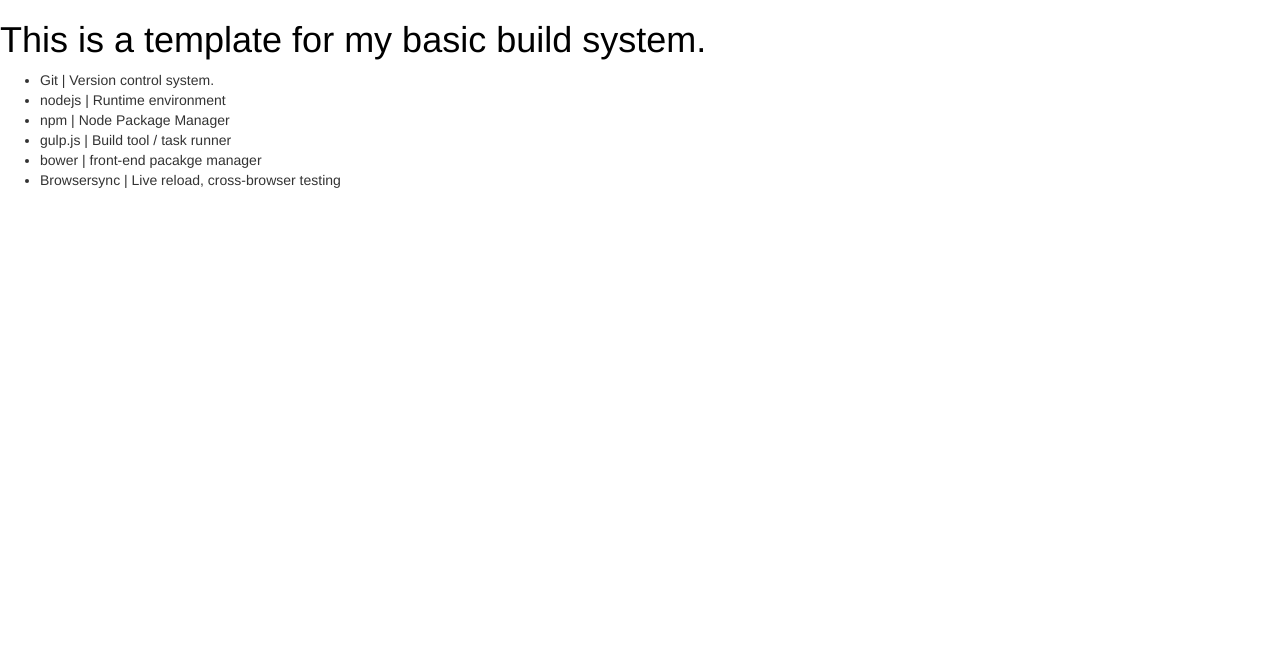
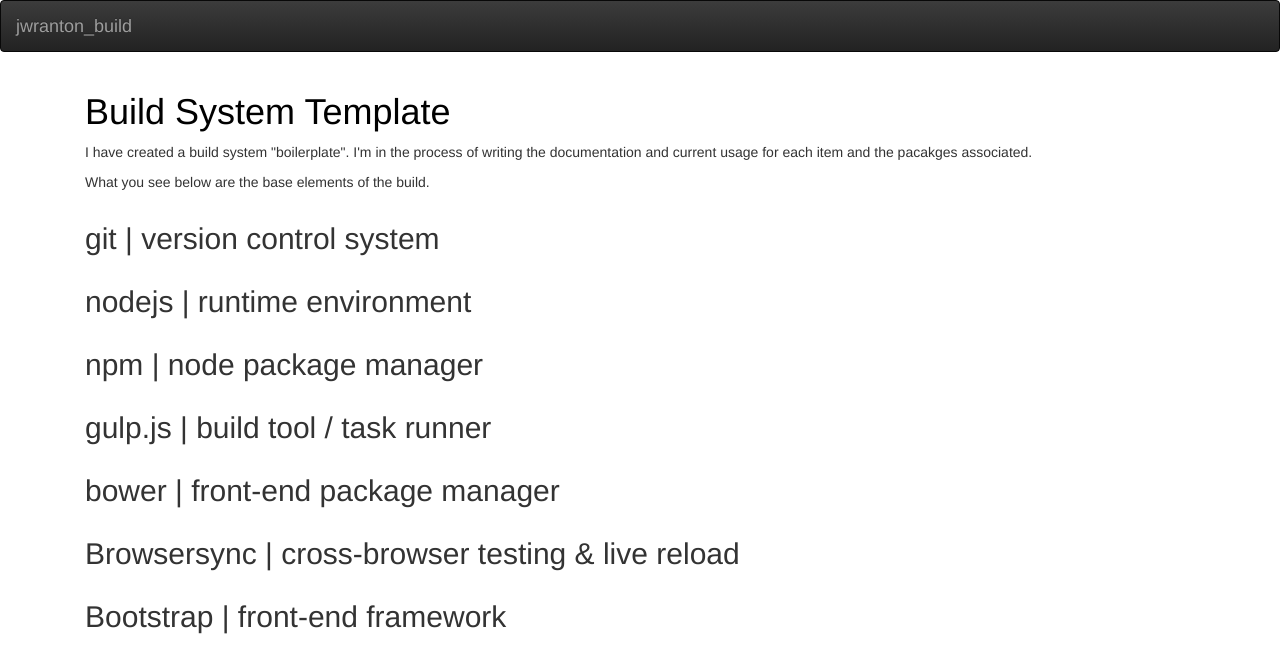
Before and after one commit to JWRanton/jwranton_build, a website: page src/index.html in a window 1280 px wide. Drawn offline with nearby package versions, Linux system fonts and the light colour scheme; files that its build step writes are made by us from their sources; files whose address does not match are found by name.

Commit message:
first markup session

```diff
--- a/bower_components/bootstrap/bower.json
+++ b/bower_components/bootstrap/bower.json
@@ -17,6 +17,7 @@
   "main": [
     "less/bootstrap.less",
     "dist/css/bootstrap.min.css"
+    "dist/css/bootstrap-theme.min.css",
     "dist/js/bootstrap.js"
   ],
   "ignore": [
--- a/src/index.html
+++ b/src/index.html
@@ -1,25 +1,81 @@
 <!DOCTYPE html>
 <html lang="en">
+
 <head>
     <meta charset="UTF-8" />
-    <title>JWRanton_build</title>
-    <!-- bower:css -->
-    <!-- endinject -->
+    <title>@jwranton_build</title>
+    <!-- Latest compiled and minified CSS -->
+    <link rel="stylesheet" href="https://maxcdn.bootstrapcdn.com/bootstrap/3.3.6/css/bootstrap.min.css" integrity="sha384-1q8mTJOASx8j1Au+a5WDVnPi2lkFfwwEAa8hDDdjZlpLegxhjVME1fgjWPGmkzs7" crossorigin="anonymous">
+
+    <!-- Optional theme -->
+    <link rel="stylesheet" href="https://maxcdn.bootstrapcdn.com/bootstrap/3.3.6/css/bootstrap-theme.min.css" integrity="sha384-fLW2N01lMqjakBkx3l/M9EahuwpSfeNvV63J5ezn3uZzapT0u7EYsXMjQV+0En5r" crossorigin="anonymous">
+
+    <!-- Latest compiled and minified JavaScript -->
+    <script src="https://maxcdn.bootstrapcdn.com/bootstrap/3.3.6/js/bootstrap.min.js" integrity="sha384-0mSbJDEHialfmuBBQP6A4Qrprq5OVfW37PRR3j5ELqxss1yVqOtnepnHVP9aJ7xS" crossorigin="anonymous"></script>
     <link href="css/main.min.css" rel="stylesheet" />
 </head>
-<body>
-<h1>This is a template for my basic build system.</h1>
-    <ul>
-        <li>Git | Version control system.</li>
-        <li>nodejs | Runtime environment</li>
-        <li>npm | Node Package Manager</li>
-        <li>gulp.js | Build tool / task runner</li>
-        <li>bower | front-end pacakge manager</li>
-        <li>Browsersync | Live reload, cross-browser testing</li>
 
-    </ul>
+<body id="page-top" class="index">
+
+    <!-- Navigation -->
+    <nav class="navbar navbar-fixed navbar-inverse">
+        <div class="container-fluid">
+            <!-- Brand and toggle get grouped for better mobile display -->
+            <div class="navbar-header">
+                <button type="button" class="navbar-toggle collapsed" data-toggle="collapse" data-target="#bs-example-navbar-collapse-1" aria-expanded="false">
+                    <span class="sr-only">Toggle navigation</span>
+                    <span class="icon-bar"></span>
+                    <span class="icon-bar"></span>
+                    <span class="icon-bar"></span>
+                </button>
+                <a class="navbar-brand" href="#">jwranton_build</a>
+            </div>
+    </nav>
+
+    <div class="container">
+    <div class="col-md-12">
+    <h1>Build System Template</h1>
+    <p>I have created a build system "boilerplate".  I'm in the process of writing the documentation and current usage for each item and the pacakges associated.</p>
+    <p>What you see below are the base elements of the build.</p>
+    </div>
+</div>
+    <div class="container">
+
+        <div class="col-md-12">
+            <h2>git | version control system</h2>
+        </div>
+
+
+    <div class="col-md-12">
+        <h2>nodejs | runtime environment</h2>
+    </div>
+
+
+<div class="col-md-12">
+    <h2>npm | node package manager</h2>
+</div>
+
+
+<div class="col-md-12">
+    <h2>gulp.js | build tool / task runner</h2>
+</div>
+
+
+<div class="col-md-12">
+    <h2>bower | front-end package manager</h2>
+</div>
+
+<div class="col-md-12">
+    <h2>Browsersync | cross-browser testing & live reload</h2>
+</div>
+
+<div class="col-md-12">
+    <h2>Bootstrap | front-end framework</h2>
+</div>
+</div>
     <!-- bower:js -->
     <!-- endinject -->
     <script type="text/javascript" src="js/app.min.js"></script>
 </body>
+
 </html>
```
Also changed, not shown: README.md, bower_components/bootstrap/.bower.json, dist/index.html, gulpfile.js (line endings or trailing spaces).
